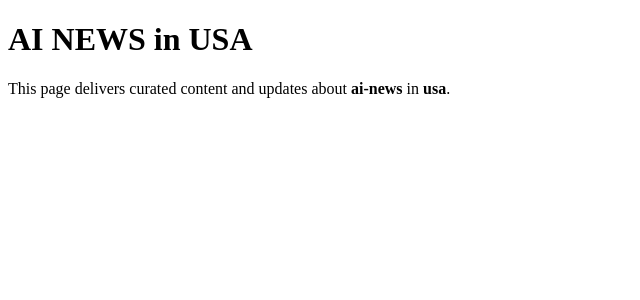
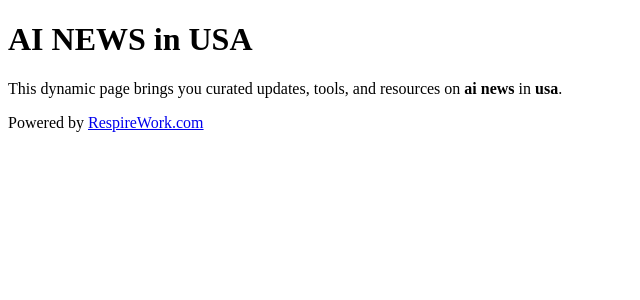
Before and after one commit to mark9joe/onyx-dynamic-site, a Next.js app: page /ai-news_usa in a window 1280 px wide. Shown: the top 300 px of the page, without its empty margins (0-640 px from the left). Built offline with nearby package versions, Linux system fonts and the light colour scheme.

Commit message:
Update [slug].js

```diff
--- a/pages/[slug].js
+++ b/pages/[slug].js
@@ -4,7 +4,7 @@ const validSlugs = [
   "ai-news_usa", "ai-news_uk", "ai-news_canada", "ai-news_australia", "ai-news_new-zealand", "ai-news_uae", "ai-news_germany", "ai-news_france", "ai-news_italy", "ai-news_spain", "ai-news_netherlands", "ai-news_sweden", "ai-news_switzerland", "ai-news_ireland", "ai-news_qatar", "ai-news_kuwait", "ai-news_oman", "ai-news_bahrain", "ai-news_saudi-arabia",
   "crypto_usa", "crypto_uk", "crypto_canada", "crypto_australia", "crypto_new-zealand", "crypto_uae", "crypto_germany", "crypto_france", "crypto_italy", "crypto_spain", "crypto_netherlands", "crypto_sweden", "crypto_switzerland", "crypto_ireland", "crypto_qatar", "crypto_kuwait", "crypto_oman", "crypto_bahrain", "crypto_saudi-arabia",
   "motivation_usa", "motivation_uk", "motivation_canada", "motivation_australia", "motivation_new-zealand", "motivation_uae", "motivation_germany", "motivation_france", "motivation_italy", "motivation_spain", "motivation_netherlands", "motivation_sweden", "motivation_switzerland", "motivation_ireland", "motivation_qatar", "motivation_kuwait", "motivation_oman", "motivation_bahrain", "motivation_saudi-arabia",
-  // ...add remaining 300+ combinations here if needed
+  // Add remaining slug combinations...
 ];
 
 export async function getStaticPaths() {
@@ -26,7 +26,7 @@ export async function getStaticProps({ params }) {
 
   return {
     props: { slug },
-    revalidate: 86400, // revalidate every 24 hours
+    revalidate: 86400, // Regenerate every 24 hours
   };
 }
 
@@ -37,17 +37,19 @@ export default function Page({ slug }) {
     <>
       <Head>
         <title>{`${niche.toUpperCase()} in ${location.toUpperCase()} | RespireWork`}</title>
-        <meta name="description" content={`Explore the latest in ${niche} from ${location}. Trends, updates, insights and more.`} />
-        <meta property="og:title" content={`${niche} in ${location} | RespireWork`} />
-        <meta property="og:description" content={`Stay updated on ${niche} from ${location}. Curated insights from RespireWork.`} />
-        <meta property="og:type" content="article" />
-        <meta property="og:url" content={`https://onyx-dynamic-site.vercel.app/${slug}`} />
+        <meta name="description" content={`Explore the latest in ${niche} from ${location}. Trends, updates, and insights.`} />
+        <meta property="og:title" content={`${niche.toUpperCase()} in ${location.toUpperCase()} | RespireWork`} />
+        <meta property="og:description" content={`Discover ${niche} updates from ${location} on RespireWork.`} />
+        <meta property="og:type" content="website" />
+        <meta property="og:url" content={`https://www.respirework.com/${slug}`} />
         <meta name="twitter:card" content="summary_large_image" />
+        <link rel="canonical" href={`https://www.respirework.com/${slug}`} />
       </Head>
 
       <main>
         <h1>{niche.replace(/-/g, ' ').toUpperCase()} in {location.replace(/-/g, ' ').toUpperCase()}</h1>
-        <p>This page delivers curated content and updates about <strong>{niche}</strong> in <strong>{location}</strong>.</p>
+        <p>This dynamic page brings you curated updates, tools, and resources on <strong>{niche.replace(/-/g, ' ')}</strong> in <strong>{location.replace(/-/g, ' ')}</strong>.</p>
+        <p>Powered by <a href="https://www.respirework.com">RespireWork.com</a></p>
       </main>
     </>
   );
```
